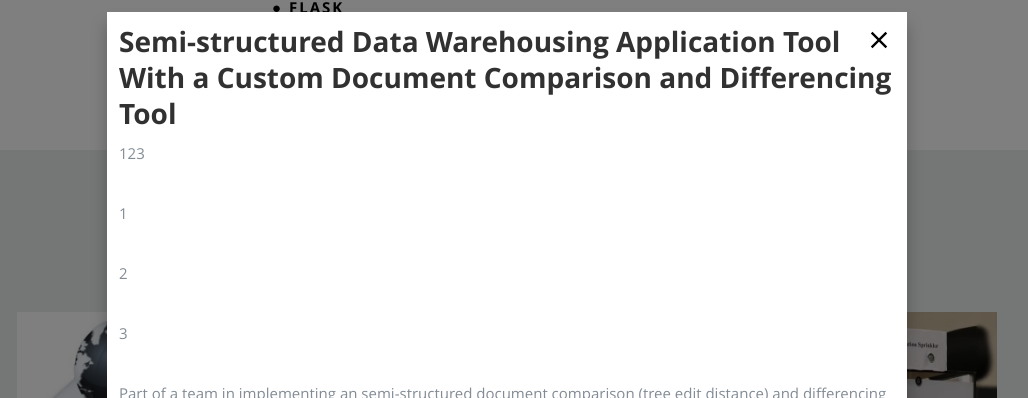
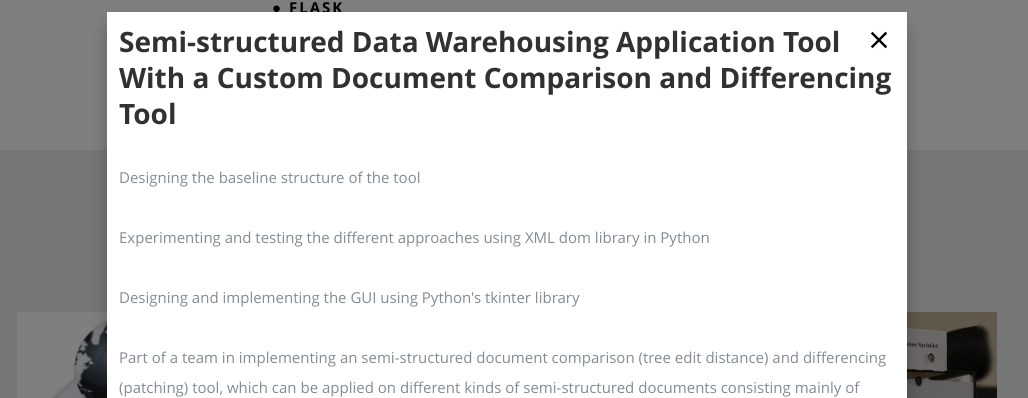
Before and after one commit to hmaziad/personalwebsite-frontend, a React (Create React App) app: page / in a window 1280 px wide. Both pictures are taken after a click on the element 257 px from the left and 4028 px from the top of the page. Shown: the part 3628-4026 px from the top of the page, without its empty margins (133-1161 px from the left). Built offline with nearby package versions, Linux system fonts and the light colour scheme; some icons are missing.

Commit message:
try another test

```diff
--- a/src/Components/projectModal.js
+++ b/src/Components/projectModal.js
@@ -8,8 +8,6 @@ export default class ProjectModal extends React.Component {
   state = {
     open: false,
     project: {},
-    dataLength: 0,
-    arr: [1, 2, 3],
   };
 
   onOpenModal = () => {
@@ -30,14 +28,15 @@ export default class ProjectModal extends React.Component {
   componentDidMount = () => {
     this.setState({
       project: this.props.project,
-      dataLength: this.props.project.content.list.length,
     });
   };
   render() {
     const { open, project } = this.state;
     const projectImage = "images/portfolio/" + project.image;
     // const dataArr = [...project.content.list];
-    const dataList = this.state.arr.map((item) => <p>{item}</p>);
+    const dataList = project.content
+      ? project.content.list.map((item) => <p>{item}</p>)
+      : null;
     return (
       <div>
         {/* <button onClick={this.onOpenModal}>Open modal</button> */}
```
